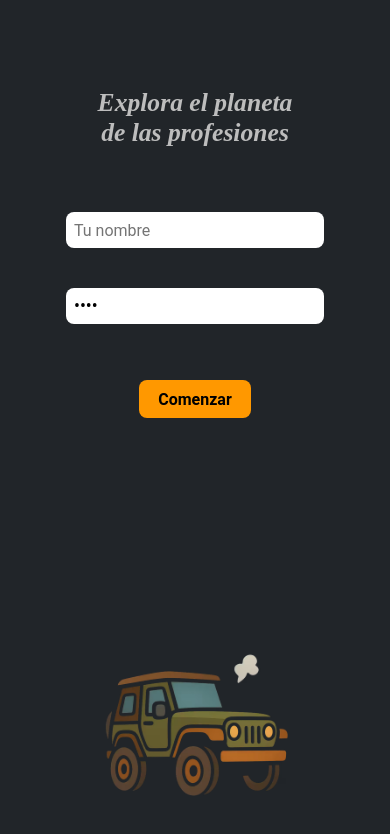
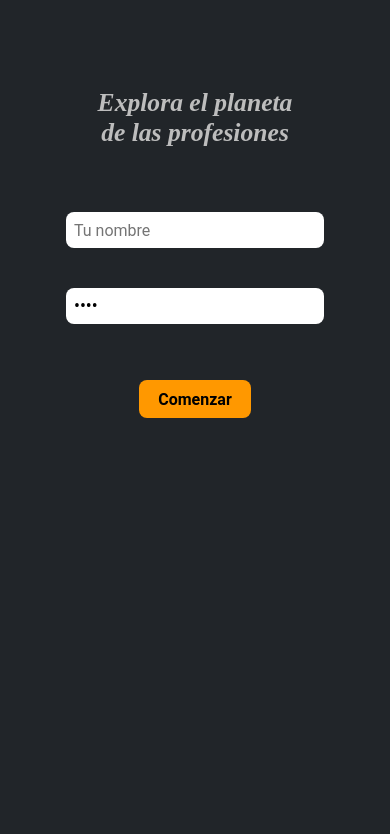
Before and after one commit to Guada-lupes/OccupationsGame, a React (Vite) app: page / in a window 390 px wide. Shown: the top 834 px of the page. Built offline with nearby package versions, Linux system fonts and the light colour scheme.

Commit message:
display none para img en responsive

```diff
--- a/src/styles/welcomePage.module.css
+++ b/src/styles/welcomePage.module.css
@@ -72,6 +72,6 @@ input::placeholder{
 }
 @media(min-width: 0px) and (max-width: 650px) {
   .img{
-    bottom: 2rem;
+    display: none;
   }
 }
```
